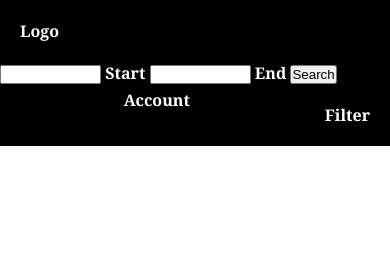
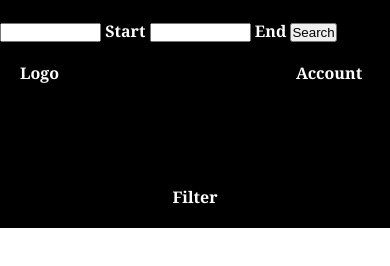
Before and after one commit to awilso30/music-show-me, a plain HTML site: page index.html in a window 390 px wide. Drawn offline with Linux system fonts and the light colour scheme.

Commit message:
fixed datepicker padding

```diff
--- a/index.html
+++ b/index.html
@@ -17,8 +17,10 @@
   <div class="logo-container">Logo</div>
   <div class="filter-container"><span class="hide-filter">Filter</span></div>
   <div id="date-container">
-  <input id="startDate" />
-  <input id="endDate" />
+    <div class="datepicker-container">
+    <input id="startDate" />
+    <input id="endDate" />
+    </div>
   <button id="searchButton">Search</button>
   </div>
   <div class="filter-container">Filter</div>
--- a/main.css
+++ b/main.css
@@ -8,7 +8,7 @@ header {
   flex-wrap: nowrap;
   background: #000;
   color: white;
-  font: bold 1rem Georgia,serif;
+  font: bold 1rem Georgia, serif;
 }
 .logo-container {
   flex-shrink: 2;
@@ -27,7 +27,12 @@ header {
   flex-shrink: 1;
   flex-grow: 1;
   padding: 20px;
+  padding-top: 20px;
   text-align: center;
+}
+.datepicker-container {
+  padding-top: 20px;
+  display: inline-block;
 }
 .filter-container {
   flex-shrink: 1;
@@ -80,21 +85,20 @@ ul {
     flex-wrap: wrap;
   }
   .logo-container {
+    order: 1;
+    width: 49%;
+  }
+  .account-container {
+    order: 1;
+    width: 49%;
+  }
+  .date-container {
+    order: 8;
     width: 50%;
   }
-  .account-container {
-    order: 2;
-    width: 50%;
-    padding: 5px;
-  }
-  .filter-container,
-  .date-container {
-    order: 3;
-  }
   .filter-container {
-    width: 25%;
-  }
-  .date-container {
-    width: 50%;
+    order: 4;
+    width: 100%;
+    text-align: center;
   }
 }
```
Also changed, not shown: jquery-ui.css.
